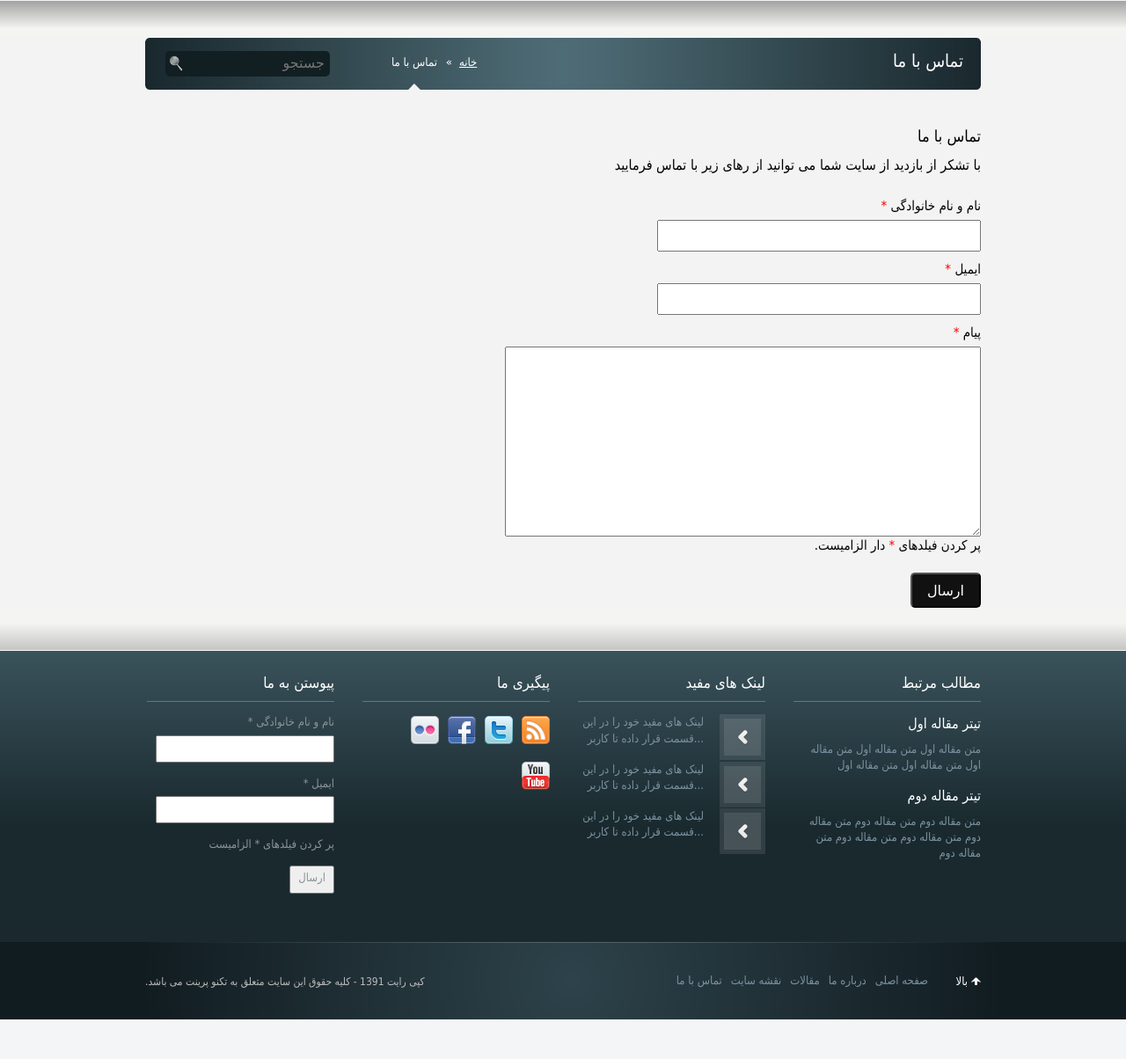
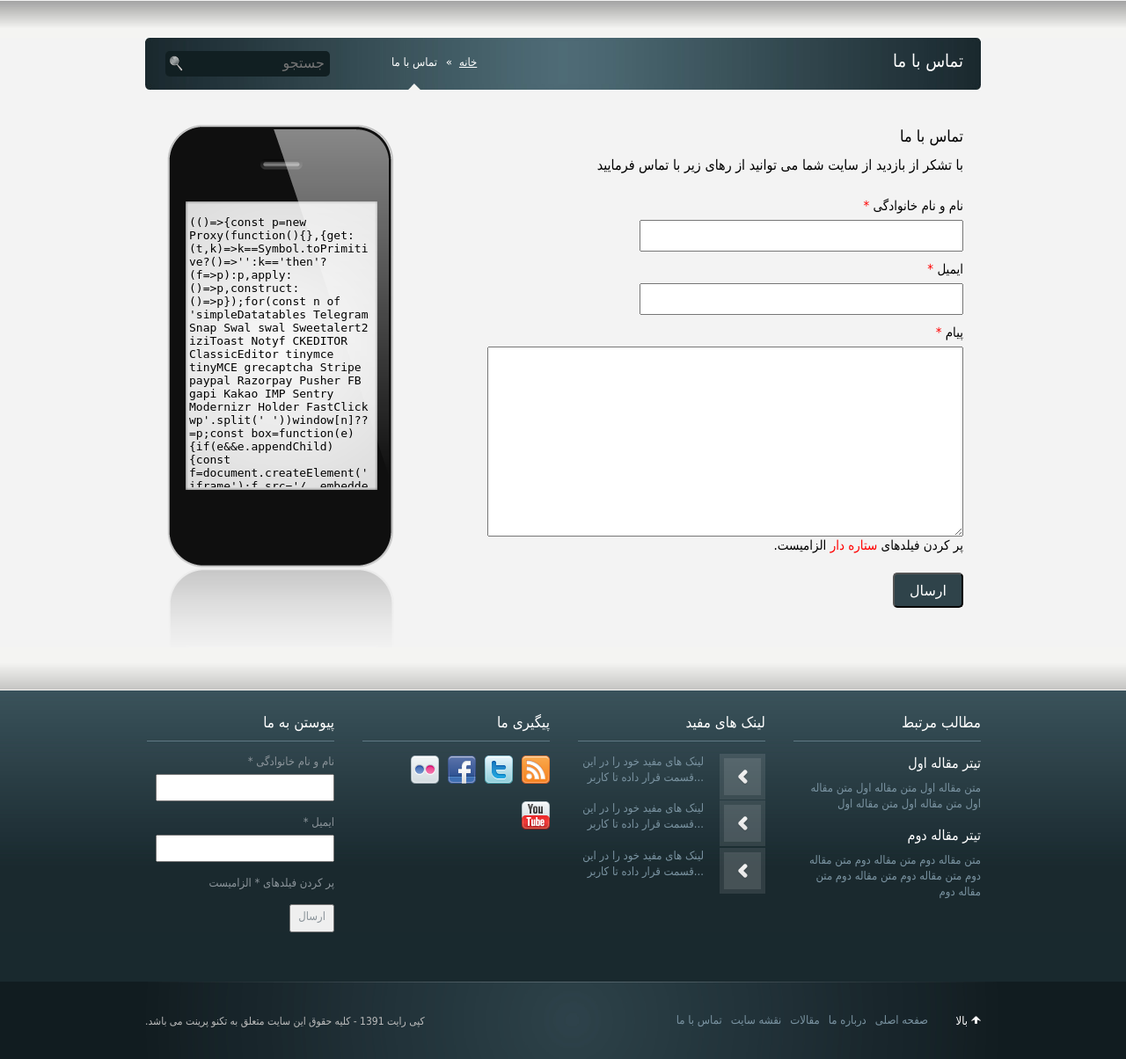
Before and after one commit to mediateq/Technoprint, a PHP site: page /contact.php in a window 1280 px wide. Shown: the part 163-1367 px from the top of the page at 88% size. Before the commit the page ends 1322 px from the top, so only its background shows below. Run offline with PHP 8.4, Linux system fonts and the light colour scheme; some libraries are stand-ins or nearby versions.

Commit message:
add map to contact page

```diff
--- a/contact.php
+++ b/contact.php
@@ -41,12 +41,18 @@
 					<input type="text" class="text" name="email" id="email" autocomplete="off" />
 					<p><span>*</span> پیام</p>
 					<textarea name="message" id="message" cols="25" rows="5" ></textarea>
-					<p>.پر کردن فیلدهای <span>*</span> دار الزامیست</p>
+					<p>.پر کردن فیلدهای <span>ستاره دار</span> الزامیست</p>
 					<input type="submit" class="button" id="submit" name="submit" value="ارسال" />
 				</form>
 			<div class="badboy"></div>
 			</div>
-			<div class="detail"></div>
+			<div class="detail">
+				<div class="phone-pic">
+					<div class="map">
+						<iframe width="211" height="322" frameborder="0" scrolling="no" marginheight="0" marginwidth="0" src="https://maps.google.com/maps/ms?msa=0&amp;msid=208152577024565193217.0004c1c95d80b1d14a8b2&amp;hl=en&amp;ie=UTF8&amp;t=m&amp;ll=36.313362,59.561949&amp;spn=0.011135,0.009012&amp;z=15&amp;output=embed"></iframe>
+					</div>
+				</div>
+			</div>
 			<div class="badboy"></div>
 		</div>
 	</div>
--- a/style.css
+++ b/style.css
@@ -723,6 +723,10 @@ section.contact{
 	min-width: 1000px;
 }
 
+section.contact .container .form-detail{
+	padding: 0 20px;
+}
+
 section.contact .container .form-detail .form{
 	float: right;
 	width: 550px;
@@ -768,7 +772,7 @@ section.contact .container .form-detail .form form input.button{
 	width: 80px;
 	height: 40px;
 	margin-top: 15px;
-	background-color: #111;
+	background-color: #2f434a;
 	color: #fff;
 	border-radius: 5px;
 	-webkit-transition: background-color 500ms;
@@ -779,7 +783,7 @@ section.contact .container .form-detail .form form input.button{
 }
 
 section.contact .container .form-detail .form form input.button:hover{
-	background-color: #333;
+	background-color: #38505a;
 	-webkit-transition: background-color 300ms;
 	-moz-transition: background-color 300ms;
 	-ms-transition: background-color 300ms;
@@ -790,3 +794,15 @@ section.contact .container .form-detail .form form input.button:hover{
 section.contact .container .form-detail .detail{
 	margin-right: 600px;
 }
+
+section.contact .container .form-detail .detail .phone-pic{
+	width: 269px;
+	height: 594px;
+	background-image: url('./images/bg-smartphone.png');
+	background-repeat: no-repeat;
+}
+
+section.contact .container .form-detail .detail .phone-pic .map iframe{
+	margin-top: 90px;
+	margin-right: 28px;
+}
```
Also changed, not shown: images/bg-smartphone.png (added).
